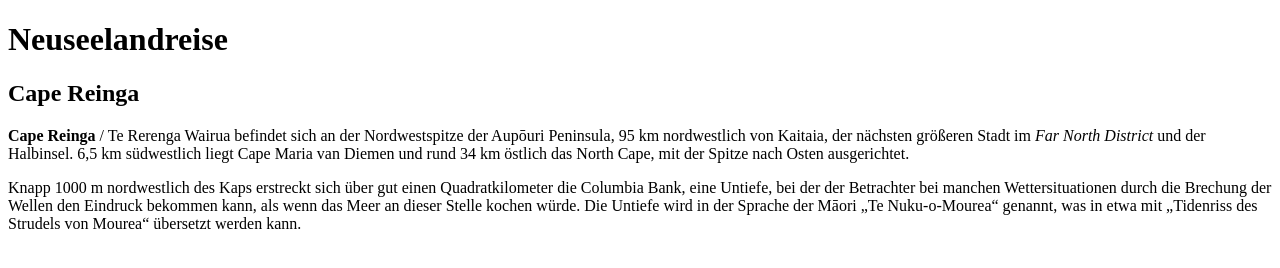
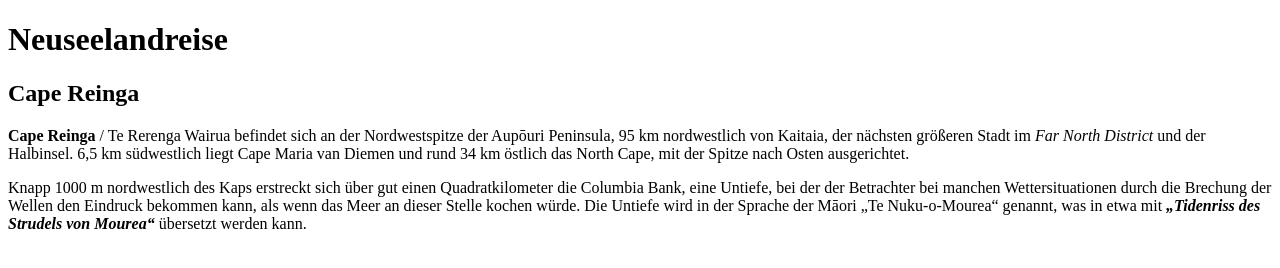
Before and after one commit to vintiyannick/nz, a plain HTML site: page index.html in a window 1280 px wide. Drawn offline with Linux system fonts and the light colour scheme.

Commit message:
Fett/kursiv zusammen

```diff
--- a/index.html
+++ b/index.html
@@ -11,7 +11,7 @@
     <h1>Neuseelandreise</h1>
     <h2>Cape Reinga</h2>
     <p><strong>Cape Reinga</strong> / Te Rerenga Wairua befindet sich an der Nordwestspitze der Aupōuri Peninsula, 95 km nordwestlich von Kaitaia, der nächsten größeren Stadt im <em>Far North District</em> und der Halbinsel. 6,5 km südwestlich liegt Cape Maria van Diemen und rund 34 km östlich das North Cape, mit der Spitze nach Osten ausgerichtet.</p>
-    <p>Knapp 1000 m nordwestlich des Kaps erstreckt sich über gut einen Quadratkilometer die Columbia Bank, eine Untiefe, bei der der Betrachter bei manchen Wettersituationen durch die Brechung der Wellen den Eindruck bekommen kann, als wenn das Meer an dieser Stelle kochen würde. Die Untiefe wird in der Sprache der Māori „Te Nuku-o-Mourea“ genannt, was in etwa mit „Tidenriss des Strudels von Mourea“ übersetzt werden kann.</p>
+    <p>Knapp 1000 m nordwestlich des Kaps erstreckt sich über gut einen Quadratkilometer die Columbia Bank, eine Untiefe, bei der der Betrachter bei manchen Wettersituationen durch die Brechung der Wellen den Eindruck bekommen kann, als wenn das Meer an dieser Stelle kochen würde. Die Untiefe wird in der Sprache der Māori „Te Nuku-o-Mourea“ genannt, was in etwa mit <strong><em>„Tidenriss des Strudels von Mourea“</em></strong> übersetzt werden kann.</p>
 
 </body>
 
```
